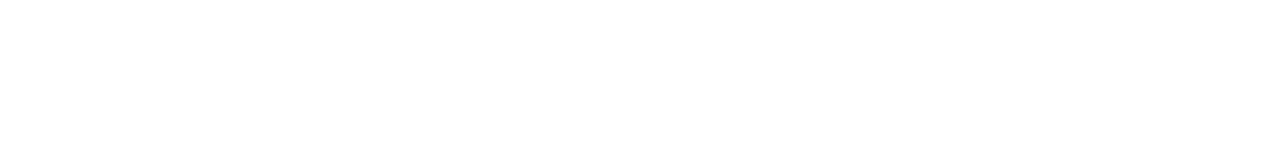
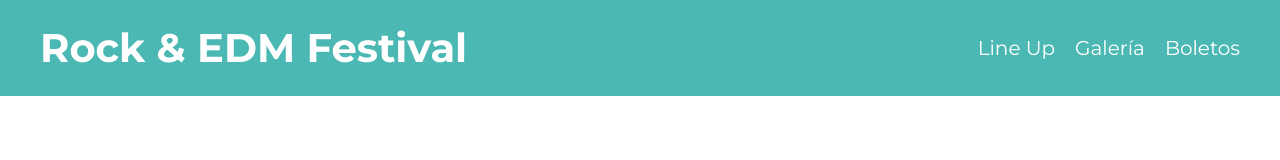
Before and after one commit to j-alvarezsone/festival-musica, a website: page index.html in a window 1280 px wide. Drawn offline with nearby package versions, Linux system fonts and the light colour scheme; files that its build step writes are made by us from their sources.

Commit message:
added navbar

```diff
--- a/index.html
+++ b/index.html
@@ -10,6 +10,17 @@
 
 <body>
 
+    <header class="header">
+        <div class="contenedor contenido-header">
+            <h1>Rock & EDM Festival</h1>
+
+            <nav class="navegacion-principal">
+                <a href="#lineup">Line Up</a>
+                <a href="#galeria">Galería</a>
+                <a href="#boletos">Boletos</a>
+            </nav>
+        </div>
+    </header>
 
 
 </body>
```
